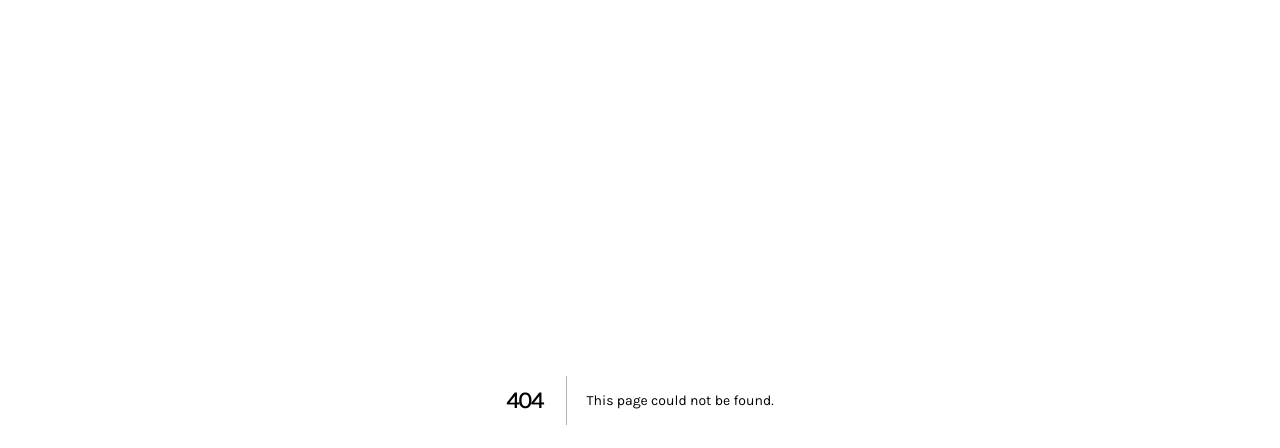
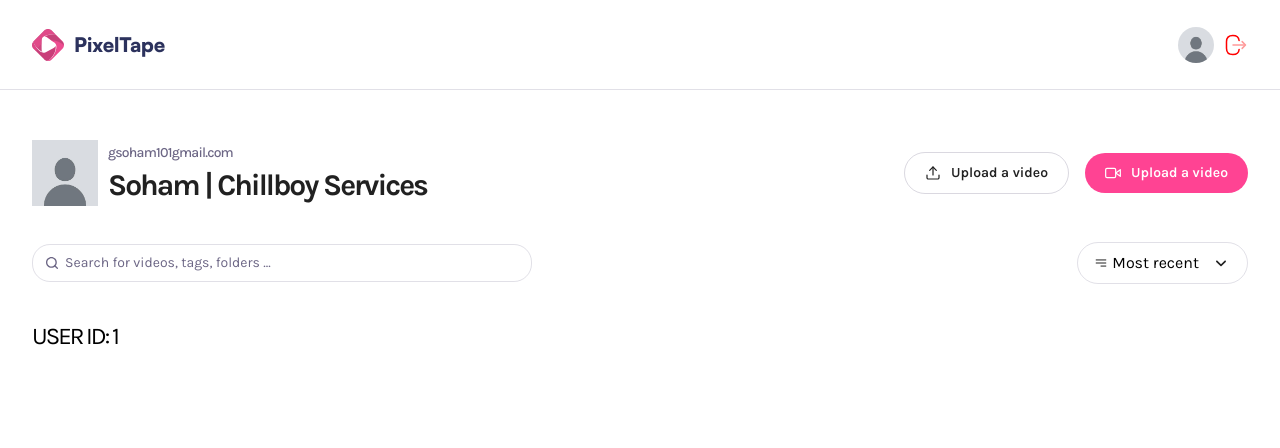
Before and after one commit to GhoshSoham27/PixelTape, a Next.js app: page /profile/1 in a window 1280 px wide. Before the commit this address had no page. Shown: the top 448 px of the page. Built offline with nearby package versions, Linux system fonts and the light colour scheme.

Commit message:
added profile and dropdown list

```diff
--- /dev/null
+++ b/app/(root)/profile/[id]/page.tsx
@@ -0,0 +1,14 @@
+import Header from '@/components/Header';
+import React from 'react'
+
+const page = async ({params}: ParamsWithSearch) => {
+    const {id} = await params;
+  return (
+    <div className='wrapper page'>
+        <Header subHeader="gsoham101gmail.com" title="Soham | Chillboy Services" userImg="/assets/images/dummy.jpg"/>
+        <h1 className='text-2xl font-karla'>USER ID: {id}</h1>
+    </div>
+  )
+}
+
+export default page
--- a/components/Header.tsx
+++ b/components/Header.tsx
@@ -1,4 +1,5 @@
 import { ICONS } from '@/constants'
+import DropdownList from '@/constants/DropdownList'
 import Image from 'next/image'
 import Link from 'next/link'
 import React from 'react'
@@ -34,7 +35,7 @@
                 <input type="text" placeholder='Search for videos, tags, folders ...' />
                 <Image src="/assets/icons/search.svg" alt='search' width={16} height={16}/>
             </div>
-            {`<DropdownList />`}
+            <DropdownList />
         </section>
     </header>
   )
--- a/components/Navbar.tsx
+++ b/components/Navbar.tsx
@@ -1,10 +1,14 @@
+'use client'
+
 import Image from 'next/image'
 import Link from 'next/link'
+import { useRouter } from 'next/navigation';
 import React from 'react'
 
 const user = {};
 
 const Navbar = () => {
+    const router = useRouter();
   return (
     <header className='navbar'>
         <nav>
@@ -15,7 +19,7 @@
 
             {user && (
                 <figure>
-                    <button>
+                    <button onClick={() => router.push('/profile/1234')}>
                         <Image src="/assets/images/dummy.jpg" alt='user' width={36} height={36} className='rounded-full aspect-square'/>
                     </button>
                     <button className='cursor-pointer'>
--- /dev/null
+++ b/constants/DropdownList.tsx
@@ -0,0 +1,32 @@
+'use client';
+
+import Image from 'next/image';
+import React, { useState } from 'react'
+
+const DropdownList = () => {
+    const [isOpen, setIsOpen] = useState(false)
+  return (
+    <div className='relative'>
+        <div className='cursor-pointer' onClick={() => setIsOpen(!isOpen)}>
+            <div className='filter-trigger'>
+                <figure>
+                    <Image src='/assets/icons/hamburger.svg' alt='menu' width={14} height={14} />
+                    Most recent
+                </figure>
+                <Image src='/assets/icons/arrow-down.svg' alt='arrow-down' width={20} height={20} />
+            </div>
+        </div>
+        {isOpen && (
+            <ul className='dropdown'>
+                {['Most recent', 'Most liked'].map((option) => (
+                    <li key={option} className='list-item'>
+                        {option}
+                    </li>
+                ))}
+            </ul>
+        )}
+    </div>
+  )
+}
+
+export default DropdownList
```
